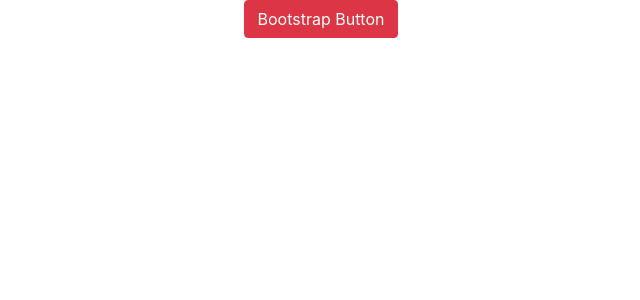
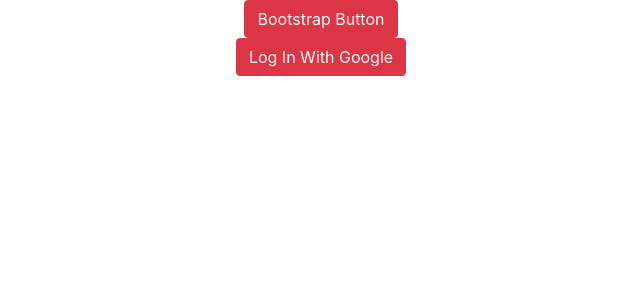
Before and after one commit to nss-evening-cohort-10/react-pinterest, a React (Create React App) app: page / in a window 1280 px wide. Shown: the top 300 px of the page, without its empty margins (319-959 px from the left). Built offline with nearby package versions, Linux system fonts and the light colour scheme; no server answers.

Commit message:
Login enabled

```diff
--- a/src/App/App.js
+++ b/src/App/App.js
@@ -1,12 +1,46 @@
 import React from 'react';
+import firebase from 'firebase/app';
+
+import firebaseConnection from '../helpers/data/connection';
+import Auth from '../components/Auth/Auth';
+
 import './App.scss';
 
-function App() {
-  return (
-    <div className="App">
-      <button className="btn btn-danger">Bootstrap Button</button>
-    </div>
-  );
+firebaseConnection();
+
+class App extends React.Component {
+  state = {
+    authed: false,
+  }
+
+  componentDidMount() {
+    this.removeListener = firebase.auth().onAuthStateChanged((user) => {
+      if (user) {
+        this.setState({ authed: true });
+      } else {
+        this.setState({ authed: false });
+      }
+    });
+  }
+
+  componentWillUnmount() {
+    this.removeListener();
+  }
+
+  render() {
+    const { authed } = this.state;
+
+    return (
+      <div className="App">
+        <button className="btn btn-danger">Bootstrap Button</button>
+        {/* if they are authenticated, load the board */}
+        {/* else show login button */}
+        {
+          (authed) ? (<div>You logged in</div>) : (<Auth />)
+        }
+      </div>
+    );
+  }
 }
 
 export default App;
--- /dev/null
+++ b/src/components/Auth/Auth.js
@@ -0,0 +1,23 @@
+import React from 'react';
+import firebase from 'firebase/app';
+import 'firebase/auth';
+
+import './Auth.scss';
+
+class Auth extends React.Component {
+  loginClickEvent = (e) => {
+    e.preventDefault();
+    const provider = new firebase.auth.GoogleAuthProvider();
+    firebase.auth().signInWithPopup(provider);
+  }
+
+  render() {
+    return (
+      <div className="Auth">
+        <button className="btn btn-danger" onClick={this.loginClickEvent}>Log In With Google</button>
+      </div>
+    );
+  }
+}
+
+export default Auth;
```
Also changed, not shown: src/components/Auth/Auth.scss (added).
